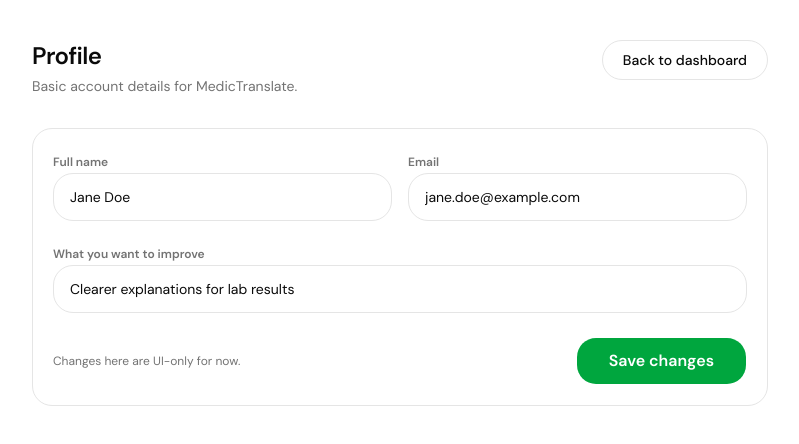
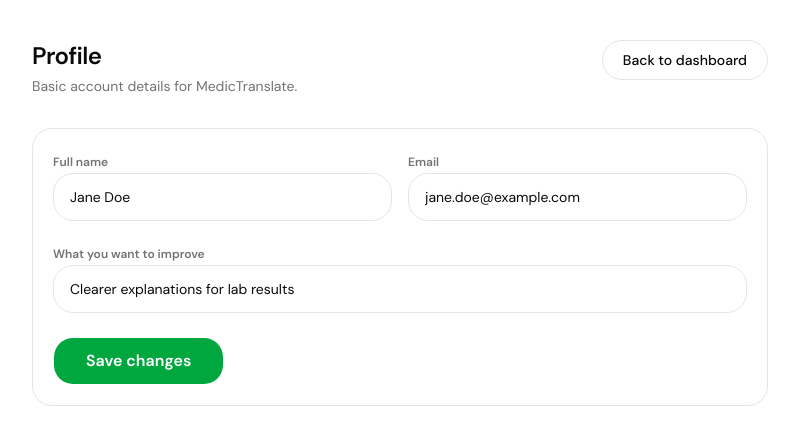
Before and after one commit to DivineAghulor/medictranslate-enyata, a Next.js app in the folder web/: page /profile in a window 1280 px wide. Shown: the top 444 px of the page, without its empty margins (240-1039 px from the left). Built offline with nearby package versions, Linux system fonts and the light colour scheme.

Commit message:
chore: remvoe text

```diff
--- a/web/app/profile/page.tsx
+++ b/web/app/profile/page.tsx
@@ -42,9 +42,6 @@ export default function ProfilePage() {
           </div>
 
           <div className="mt-6 flex flex-wrap items-center justify-between gap-3">
-            <div className="text-xs text-muted-foreground">
-              Changes here are UI-only for now.
-            </div>
             <Button
               type="button"
               className="bg-green-600 font-semibold text-white hover:bg-green-700"
```
